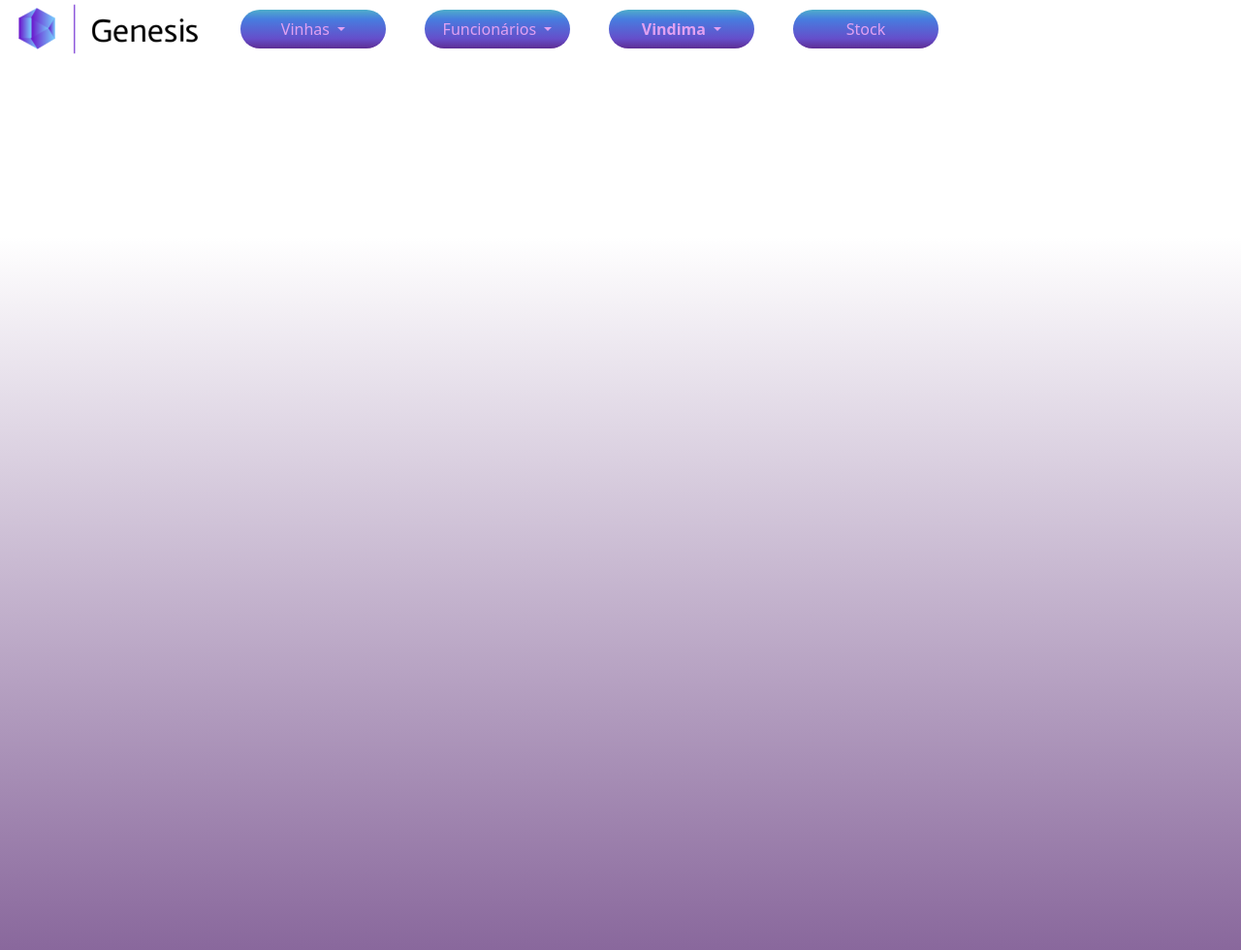
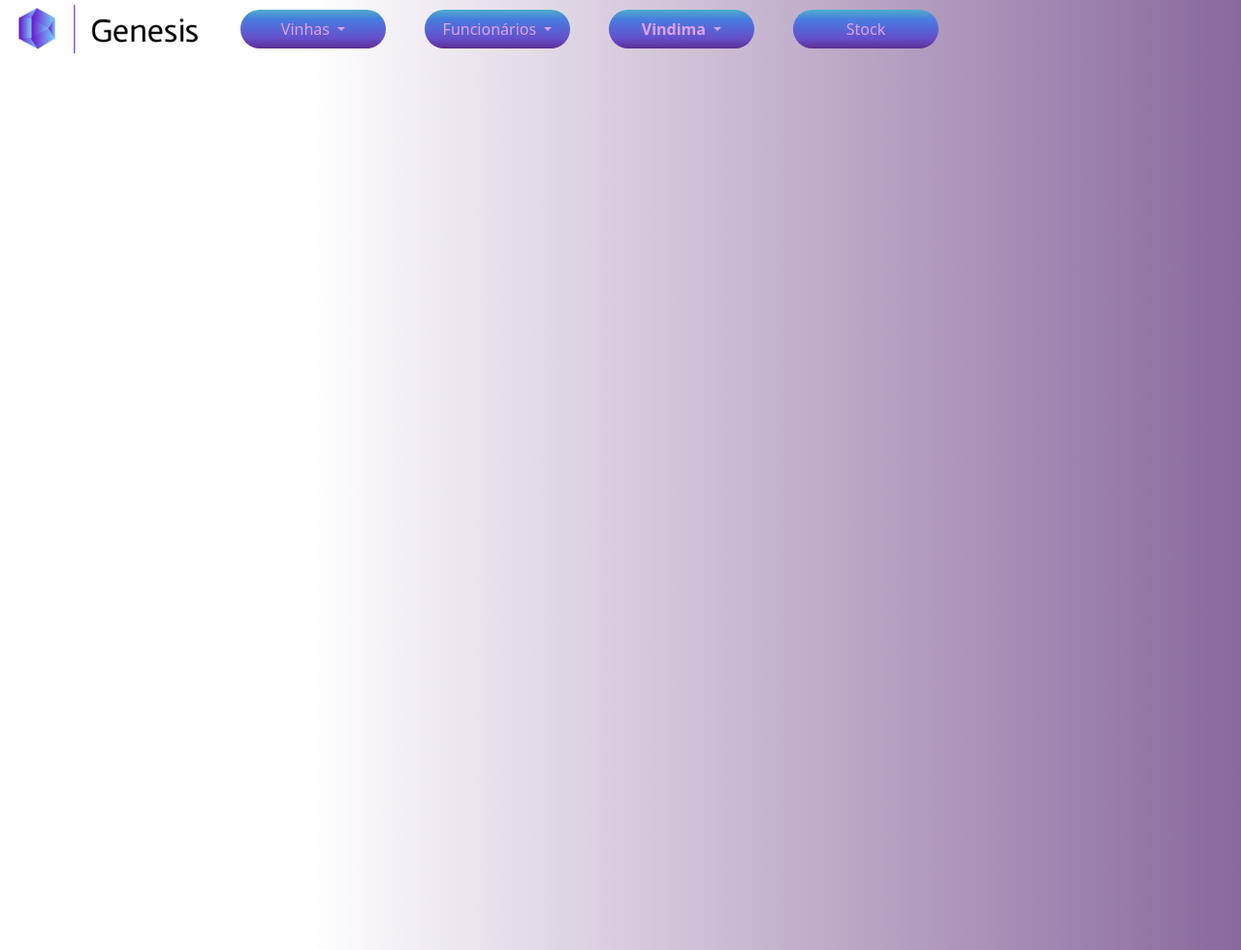
Before and after one commit to Luvkappa69/WineYard, a PHP site: page /listaVindima.php in a window 1280 px wide. Shown: the whole page at 97% size. Run offline with PHP 8.4, Linux system fonts and the light colour scheme; data that the repository does not hold is empty.

Commit message:
just visual details

```diff
--- a/src/css/style.css
+++ b/src/css/style.css
@@ -1,5 +1,5 @@
-body{
-    background-image: linear-gradient(to bottom, #ffffff 25%, hsl(278, 21%, 51%) 100%);
+html, body{
+    background-image: linear-gradient(to right, #ffffff 25%, hsl(278, 21%, 51%) 100%);
     color: #000000;
     height:980px;
 }
@@ -49,7 +49,7 @@ body{
     display: block;
 }
 .navbar{
-    background-color: rgb(255, 255, 255);
+    background-image: linear-gradient(to right, #ffffff 25%, hsl(278, 21%, 51%) 100%);
     height: 60px;
 }
 .navbar-brand img{
```
